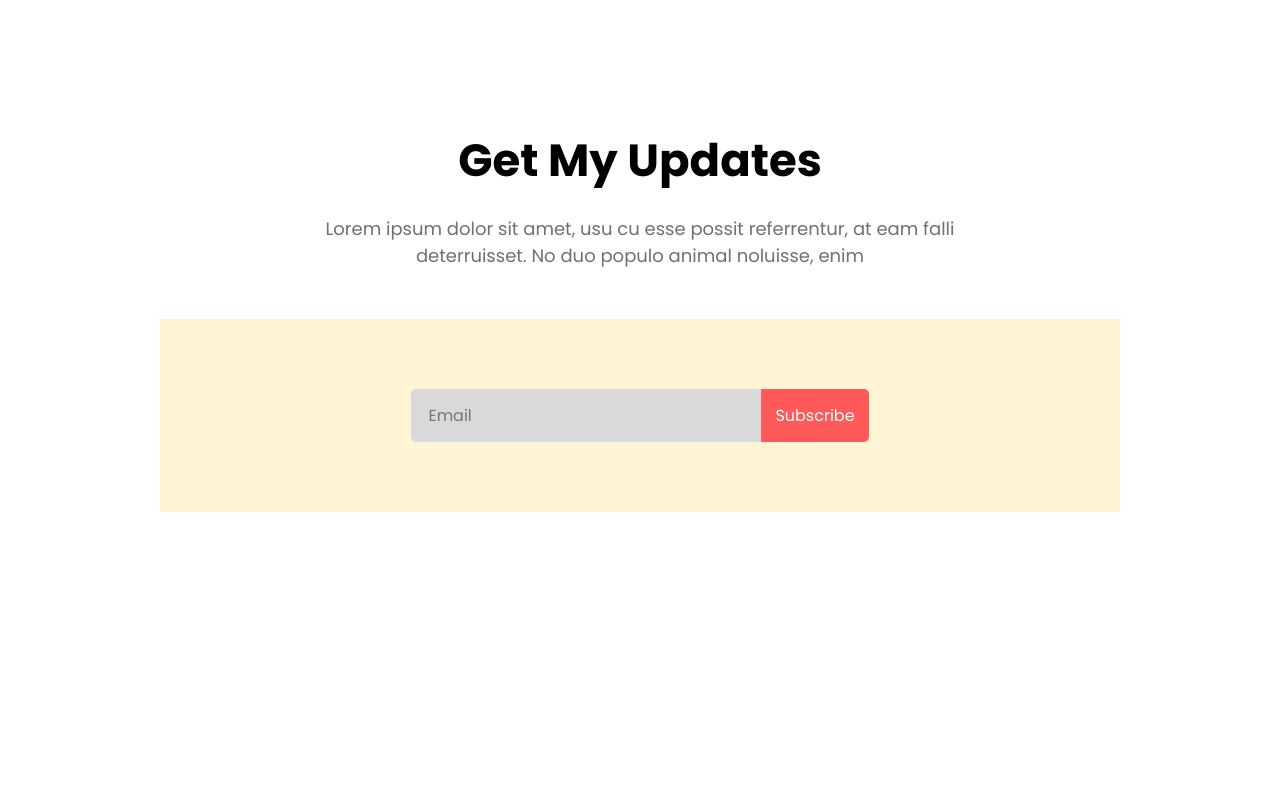
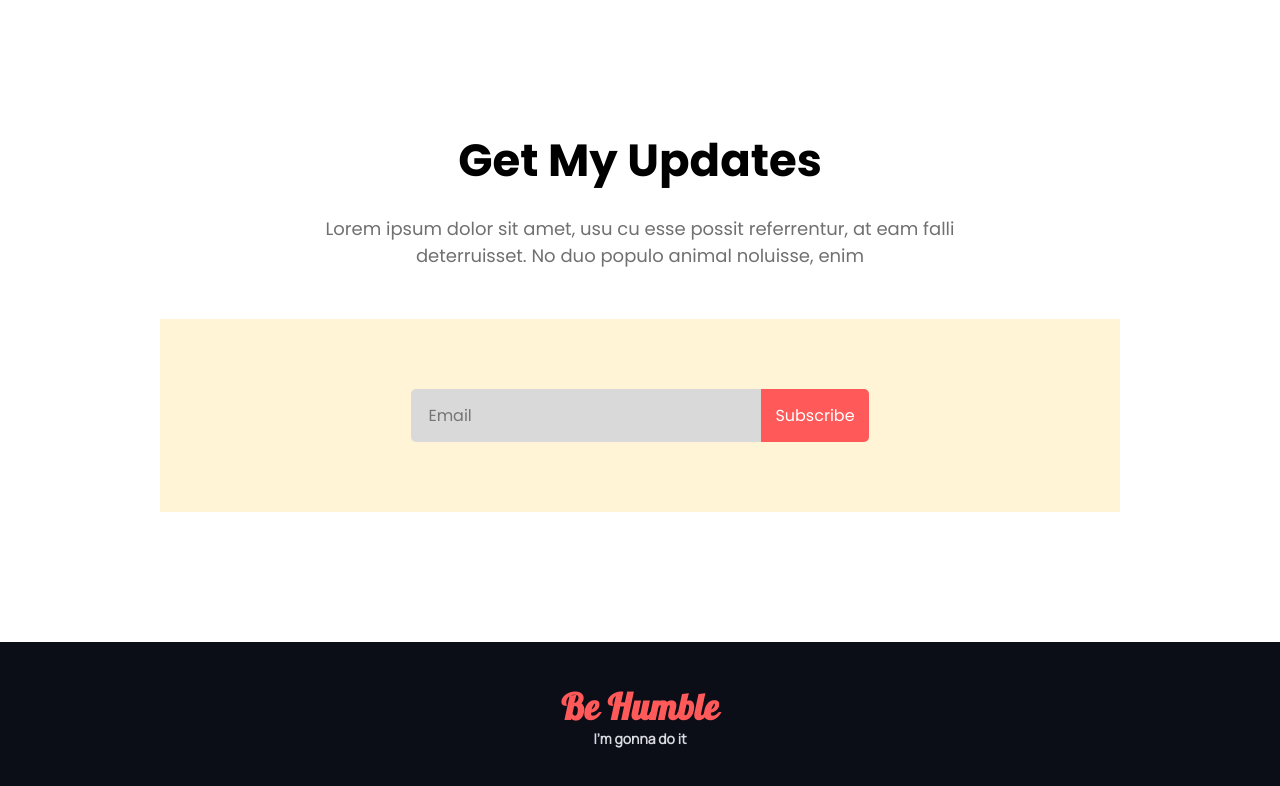
Before and after one commit to tanvirsiraj/donate-today, a plain HTML site: page index.html in a window 1280 px wide. Shown: the part 2838-3624 px from the top of the page. Before the commit the page ends 3350 px from the top, so only its background shows below. Drawn offline with Linux system fonts and the light colour scheme.

Commit message:
footer added

```diff
--- a/index.html
+++ b/index.html
@@ -144,7 +144,8 @@
         </section>
     </main>
     <footer>
-
+        <h3 class="footer-title">Be Humble</h3>
+        <h5 class="footer-sub-title">I’m gonna do it</h5>
     </footer>
 </body>
 
--- a/styles/main.css
+++ b/styles/main.css
@@ -1,4 +1,6 @@
 @import url('https://fonts.googleapis.com/css2?family=Poppins:wght@400;600;700&display=swap');
+@import url('https://fonts.googleapis.com/css2?family=Lobster&display=swap');
+@import url('https://fonts.googleapis.com/css2?family=Lobster&family=Manrope&display=swap');
 
 * {
     padding: 0;
@@ -279,3 +281,27 @@ button {
     font-size: 16px;
     text-align: center;
 }
+
+/* footer styles  */
+footer {
+    padding-block: 42px;
+    margin-top: 130px;
+    background: #0B0D17;
+    display: flex;
+    flex-direction: column;
+    justify-content: center;
+    align-items: center;
+}
+
+.footer-title {
+    font-family: 'Lobster';
+    font-size: 36px;
+    letter-spacing: 0.5px;
+    color: #FF5959;
+}
+
+.footer-sub-title {
+    font-size: 14px;
+    color: #D9DBE1;
+    font-family: 'Manrope', sans-serif;
+}
```
